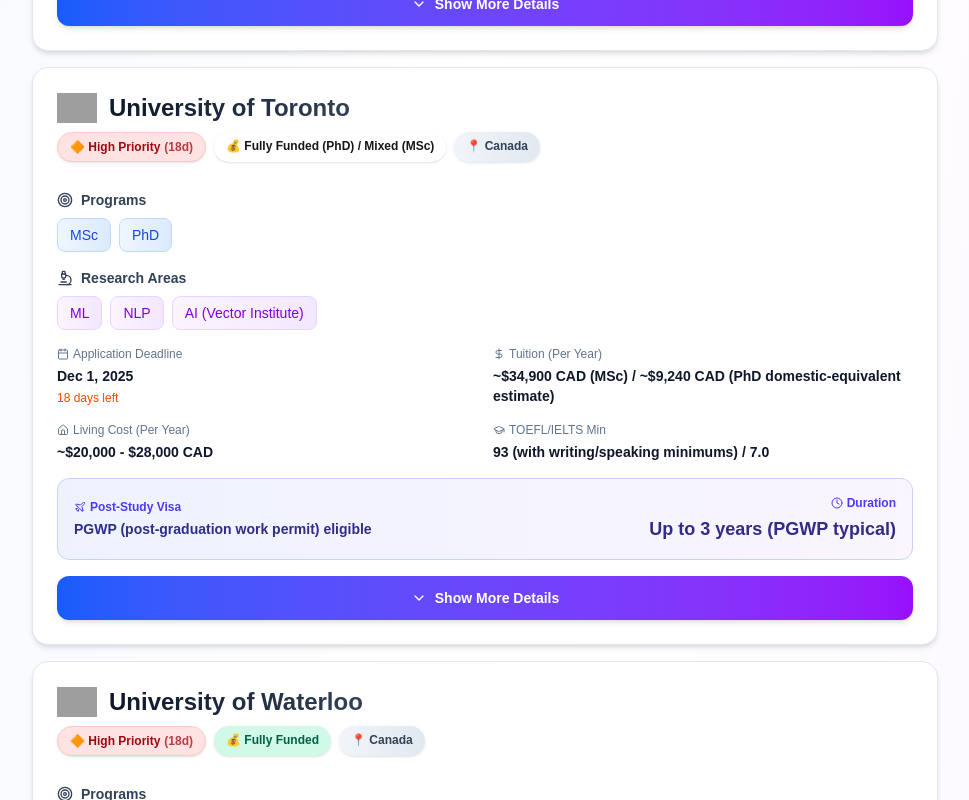
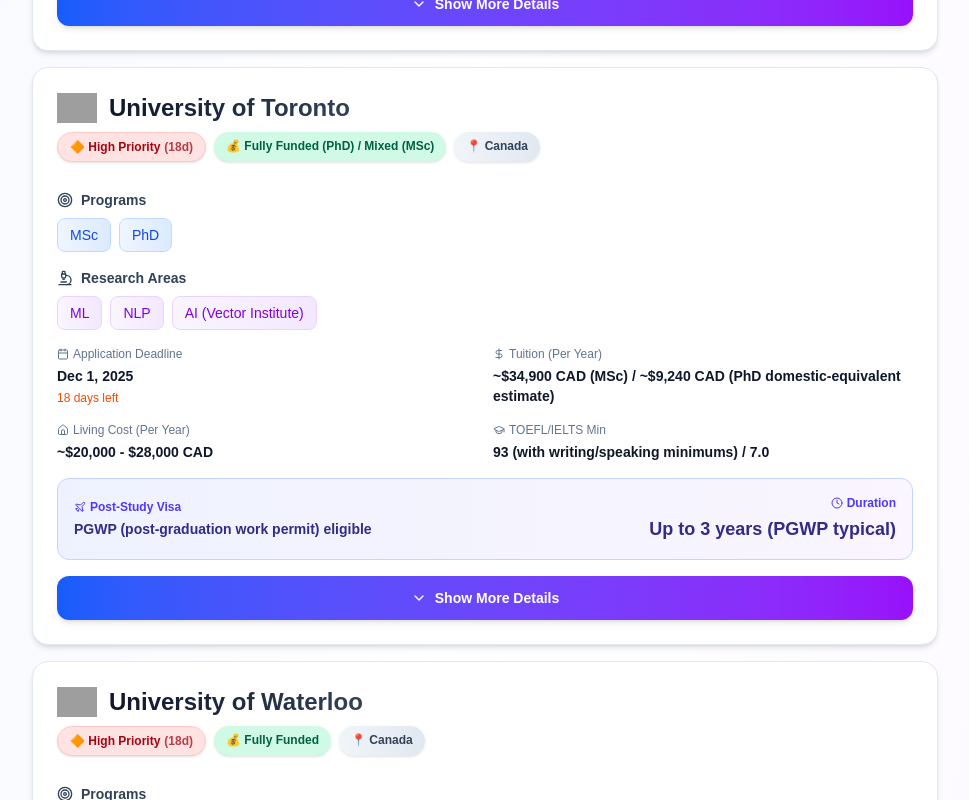
Before and after one commit to Nacnano/study-abroad, a Next.js app: page / in a window 1280 px wide. Shown: the part 5080-5880 px from the top of the page, without its empty margins (310-1279 px from the left). Built offline with nearby package versions, Linux system fonts and the light colour scheme; grey boxes are pictures that could not be loaded.

Commit message:
fix: add default funding color

```diff
--- a/components/UniversityCard.tsx
+++ b/components/UniversityCard.tsx
@@ -12,7 +12,7 @@
   isVeryUrgent,
   formatDaysRemaining,
 } from "@/constants/priorities";
-import { FUNDING_COLORS } from "@/constants/ui";
+import { getFundingColor } from "@/constants/ui";
 import { CountryFlag } from "@/components/CountryFlag";
 import {
   Target,
@@ -70,9 +70,9 @@
               </span>
               {university.fundingType && (
                 <span
-                  className={`px-3 py-1.5 rounded-full text-xs font-bold shadow-sm ${
-                    FUNDING_COLORS[university.fundingType]
-                  }`}
+                  className={`px-3 py-1.5 rounded-full text-xs font-bold shadow-sm ${getFundingColor(
+                    university.fundingType
+                  )}`}
                 >
                   💰 {university.fundingType}
                 </span>
--- a/constants/ui.ts
+++ b/constants/ui.ts
@@ -48,6 +48,34 @@
   "Self-Funded": "bg-rose-100 text-rose-800",
   Mixed: "bg-blue-100 text-blue-800",
 } as const;
+
+/**
+ * Get funding color class for any funding type
+ * Handles complex funding strings by checking for keywords
+ */
+export function getFundingColor(fundingType: string): string {
+  // Direct match
+  if (fundingType in FUNDING_COLORS) {
+    return FUNDING_COLORS[fundingType as keyof typeof FUNDING_COLORS];
+  }
+
+  // Check for keywords in complex funding types
+  if (fundingType.includes("Fully Funded")) {
+    return FUNDING_COLORS["Fully Funded"];
+  }
+  if (fundingType.includes("Mixed")) {
+    return FUNDING_COLORS["Mixed"];
+  }
+  if (fundingType.includes("Limited Funding")) {
+    return FUNDING_COLORS["Limited Funding"];
+  }
+  if (fundingType.includes("Self-Funded")) {
+    return FUNDING_COLORS["Self-Funded"];
+  }
+
+  // Default fallback
+  return "bg-slate-100 text-slate-800";
+}
 
 // Available countries for filtering
 export const AVAILABLE_COUNTRIES = [
```
